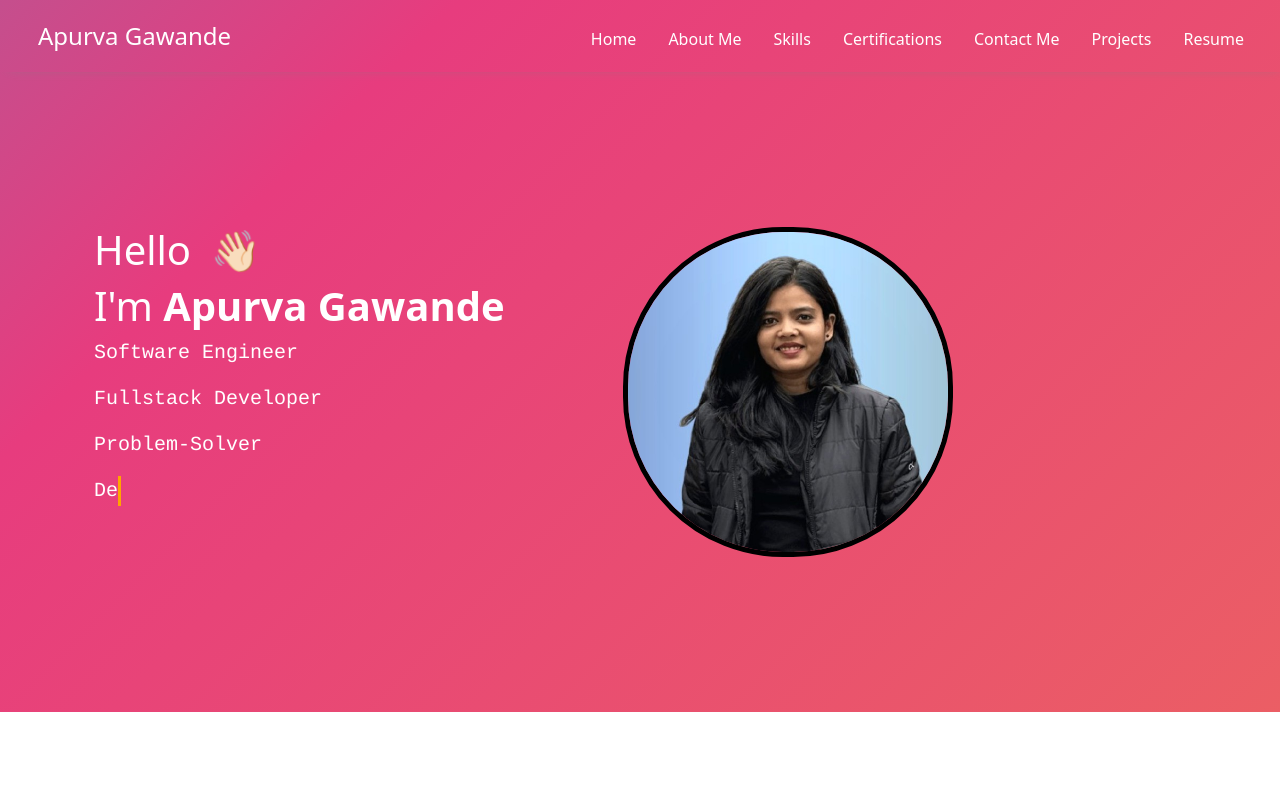
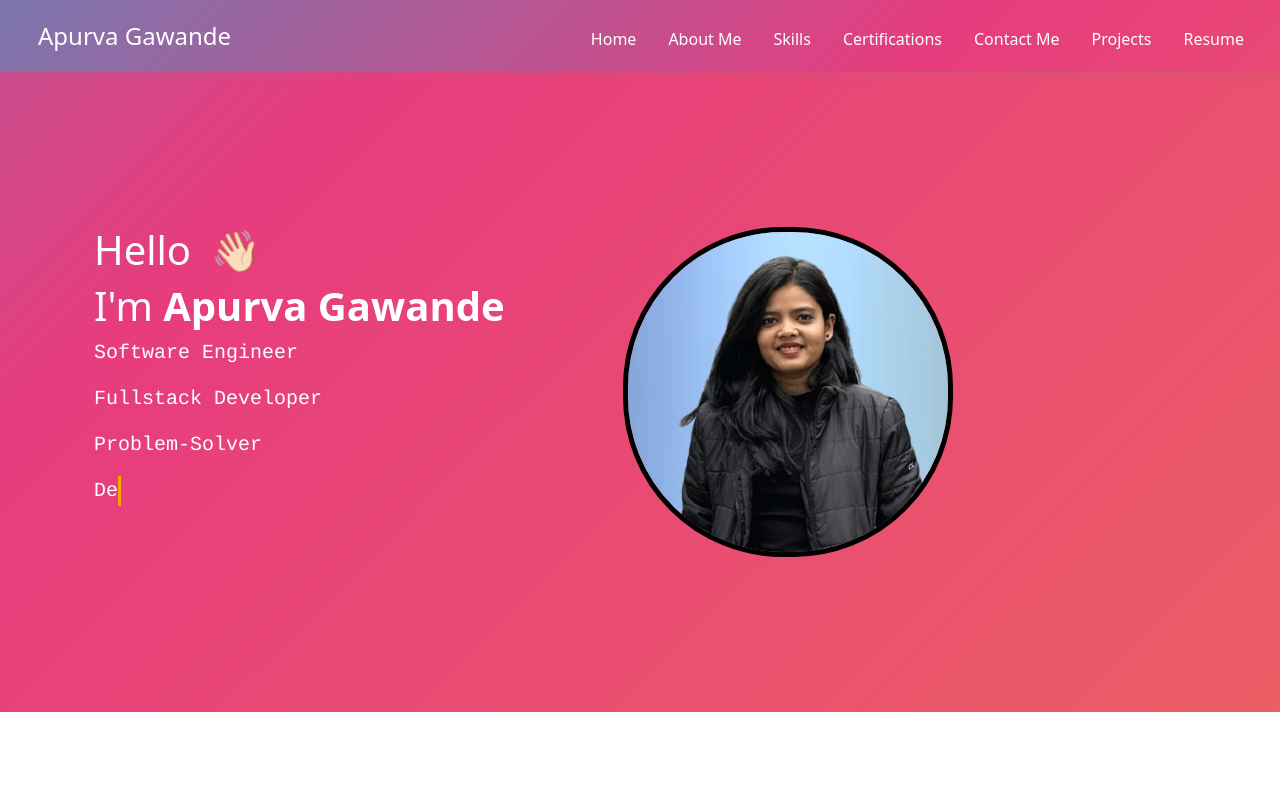
Before and after one commit to ApurvaG04/Portfolio-website, a plain HTML site: page index.html in a window 1280 px wide. Shown: the top 800 px of the page. Drawn offline with nearby package versions, Linux system fonts and the light colour scheme.

Commit message:
corrected nav

```diff
--- a/index.js
+++ b/index.js
@@ -7,7 +7,7 @@ window.onscroll = () => {
         navbar.classList.remove('nav-passive');
     } else {
         navbar.classList.remove('nav-active');
-        // navbar.classList.add('nav-passive');
+        navbar.classList.add('nav-passive');
     }
 };
 
```
Also changed, not shown: projects.html (+1 -1 lines).
